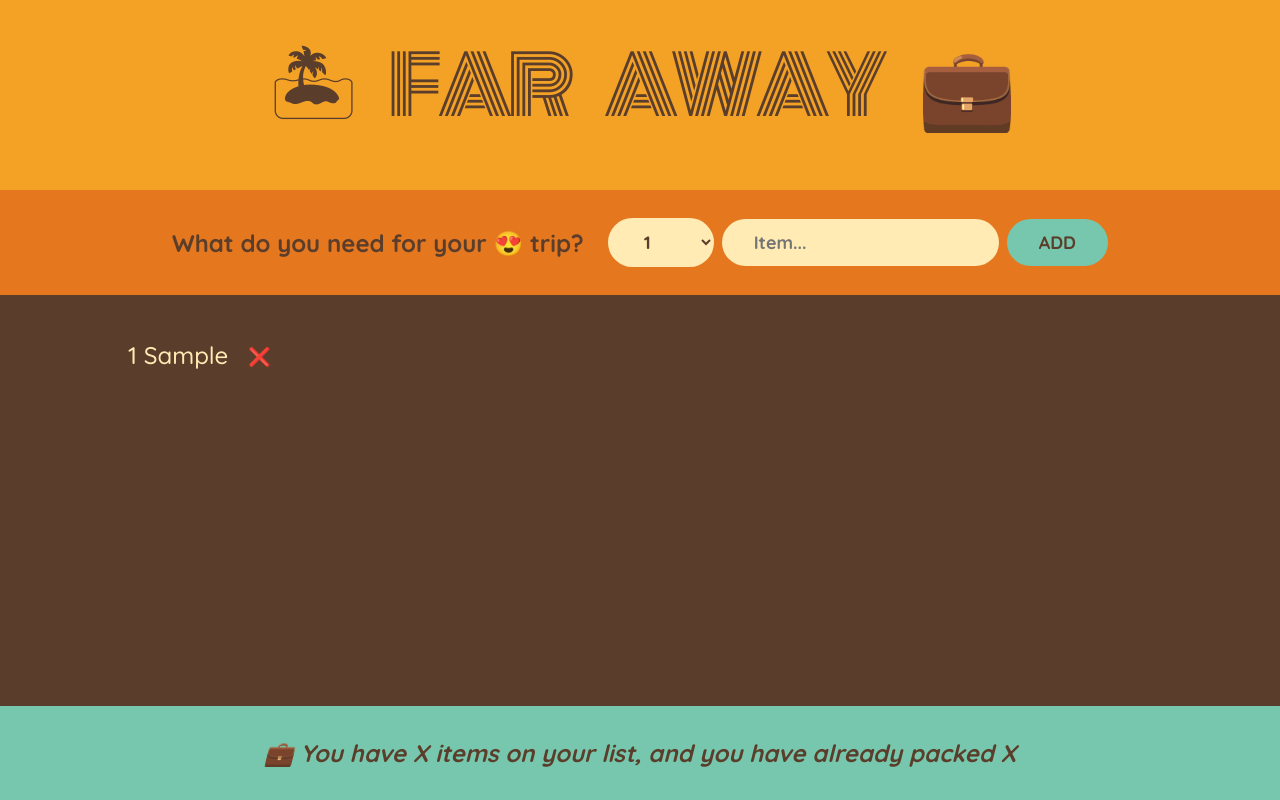
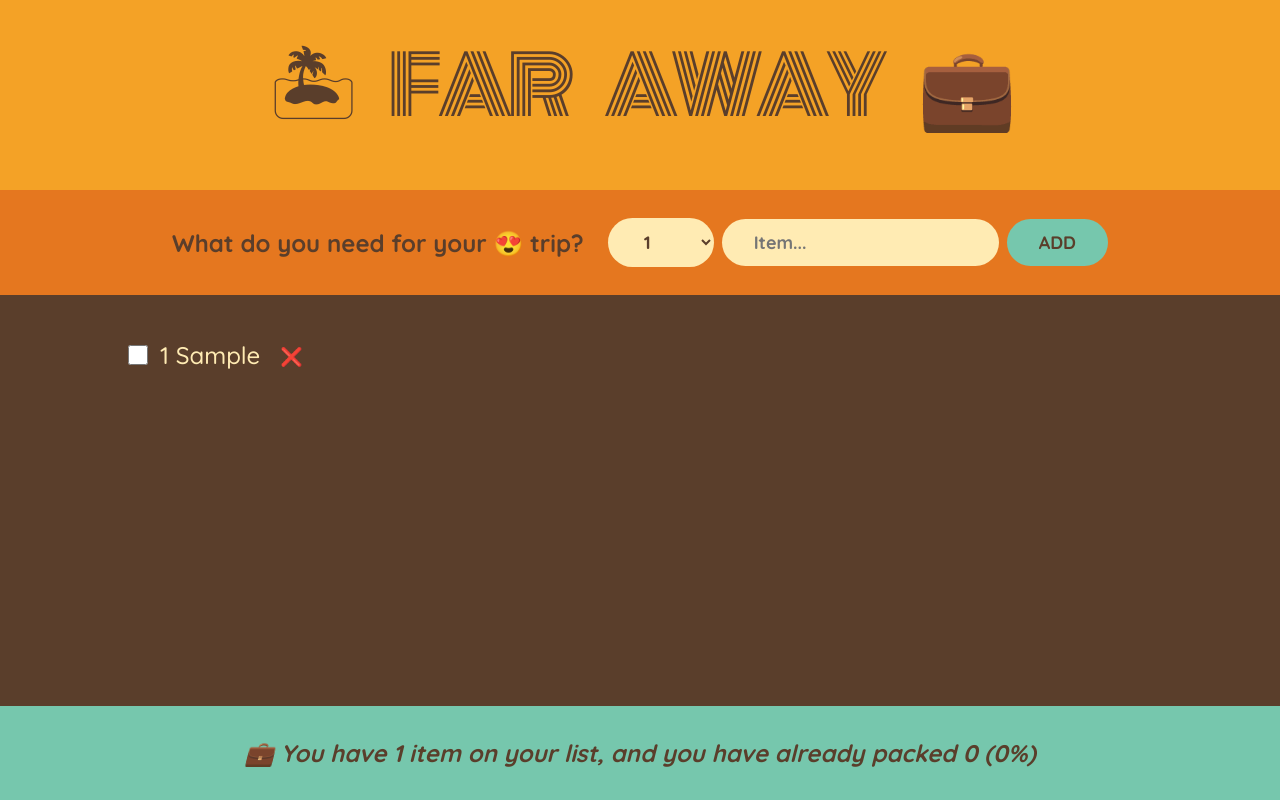
Before and after one commit to nikama-s/Travel-list, a React (Create React App) app: page / in a window 1280 px wide. Both pictures are taken after typing "Sample" into the empty fields and a click on the button "ADD". Built offline with nearby package versions, Linux system fonts and the light colour scheme.

Commit message:
added more functions for maintaining the list and displaying the stats

```diff
--- a/src/App.js
+++ b/src/App.js
@@ -1,22 +1,34 @@
 import { useState } from "react";
-
-const initialItems = [
-  { id: 1, description: "Passports", quantity: 2, packed: false },
-  { id: 2, description: "Socks", quantity: 12, packed: true },
-];
 
 export default function App() {
   const [items, setItems] = useState([]);
+
   function handleAddItems(item) {
     setItems((items) => [...items, item]);
+  }
+
+  function handleDeleteItem(id) {
+    setItems((items) => items.filter((item) => item.id !== id));
+  }
+
+  function handleToggleItem(id) {
+    setItems((items) =>
+      items.map((item) =>
+        item.id === id ? { ...item, packed: !item.packed } : item
+      )
+    );
   }
 
   return (
     <div className="app">
       <Logo />
       <Form onAddItems={handleAddItems} />
-      <PackingList items={items} />
-      <Stats />
+      <PackingList
+        items={items}
+        onDeleteItem={handleDeleteItem}
+        onToggleItem={handleToggleItem}
+      />
+      <Stats items={items} />
     </div>
   );
 }
@@ -65,33 +77,62 @@
   );
 }
 
-function PackingList({ items }) {
+function PackingList({ items, onDeleteItem, onToggleItem }) {
   return (
     <div className="list">
       <ul>
         {items.map((item) => (
-          <Item item={item} key={item.id} />
+          <Item
+            item={item}
+            key={item.id}
+            onDeleteItem={onDeleteItem}
+            onToggleItem={onToggleItem}
+          />
         ))}
       </ul>
     </div>
   );
 }
 
-function Stats() {
+function Stats({ items }) {
+  const numItems = items.length;
+  if (numItems === 0) {
+    return (
+      <footer className="stats">
+        <em>Start adding some items to the list! 🚀</em>
+      </footer>
+    );
+  }
+  const numPacked = items.filter((item) => item.packed).length;
+  const percentage = Math.round((numPacked / numItems) * 100);
   return (
     <footer className="stats">
-      <em>💼 You have X items on your list, and you have already packed X</em>
+      <em>
+        {percentage === 100
+          ? "You got everething! Ready to go ✈"
+          : `💼 You have ${numItems} item${
+              numItems === 1 ? "" : "s"
+            } on your list, and
+        you have already packed ${numPacked} (${percentage}%)`}
+      </em>
     </footer>
   );
 }
 
-function Item({ item }) {
+function Item({ item, onDeleteItem, onToggleItem }) {
   return (
     <li>
+      <input
+        type="checkbox"
+        value={item.packed}
+        onChange={() => {
+          onToggleItem(item.id);
+        }}
+      ></input>
       <span style={item.packed ? { textDecoration: "line-through" } : {}}>
         {item.quantity} {item.description}
       </span>
-      <button>❌</button>
+      <button onClick={() => onDeleteItem(item.id)}>❌</button>
     </li>
   );
 }
```
